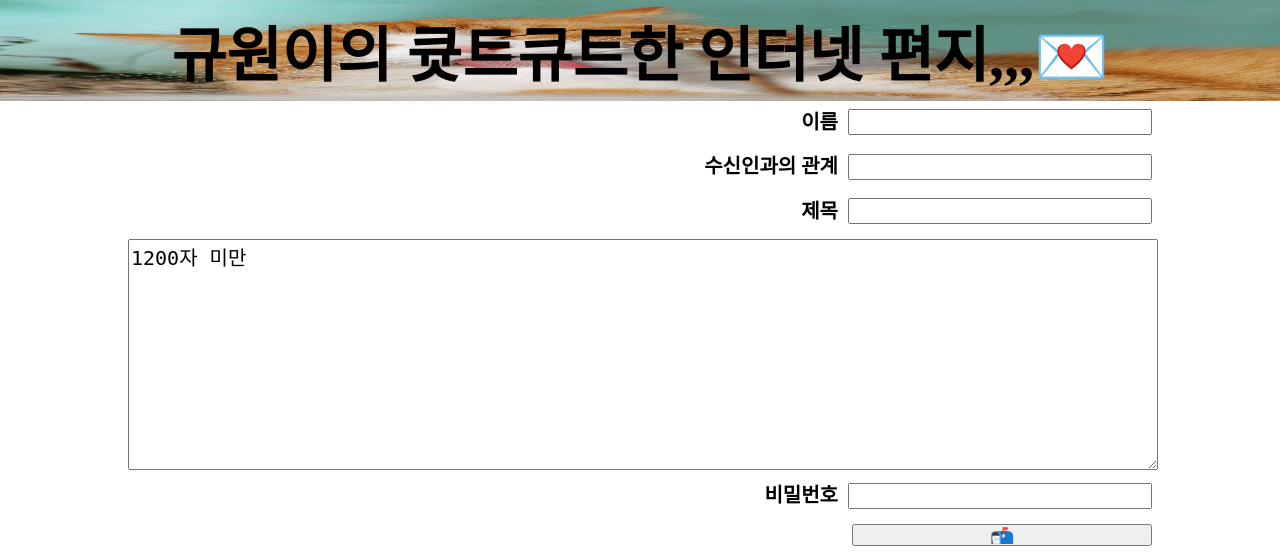
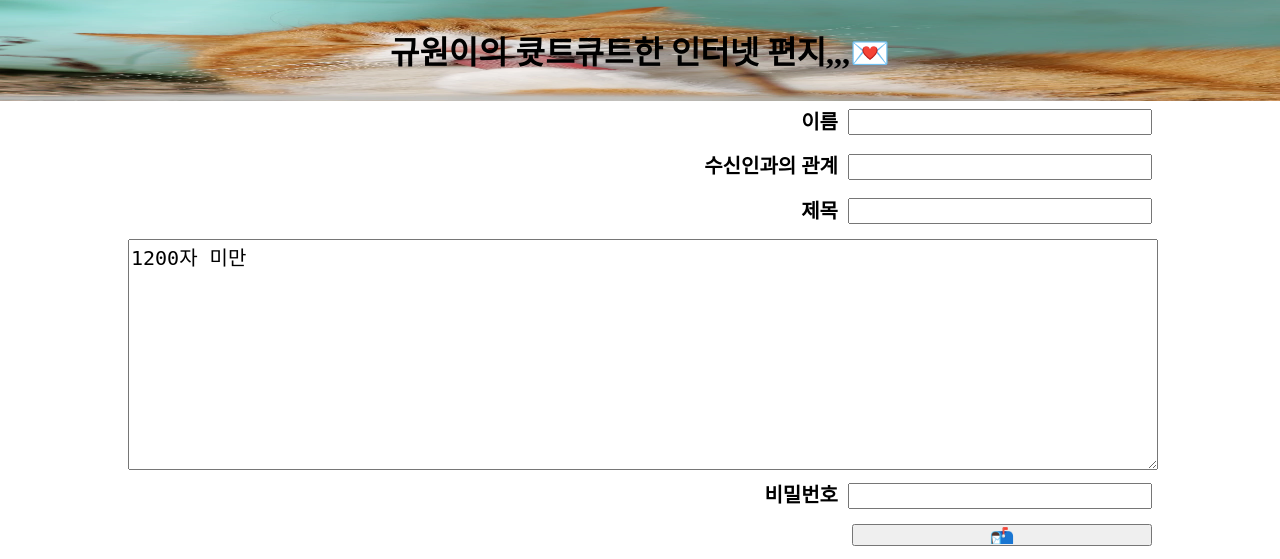
Before and after one commit to yymin1022/ROKAF_InternetLetter, a Flask app: page / in a window 1280 px wide. Shown: the top 559 px of the page. Run offline with Flask 2, Linux system fonts and the light colour scheme.

Commit message:
update_h

```diff
--- a/static/css/style.css
+++ b/static/css/style.css
@@ -13,7 +13,6 @@ html{
 }
 h1{
   text-align:center;
-  font-size:60px;
   margin:0px;
 }
 body{
```
